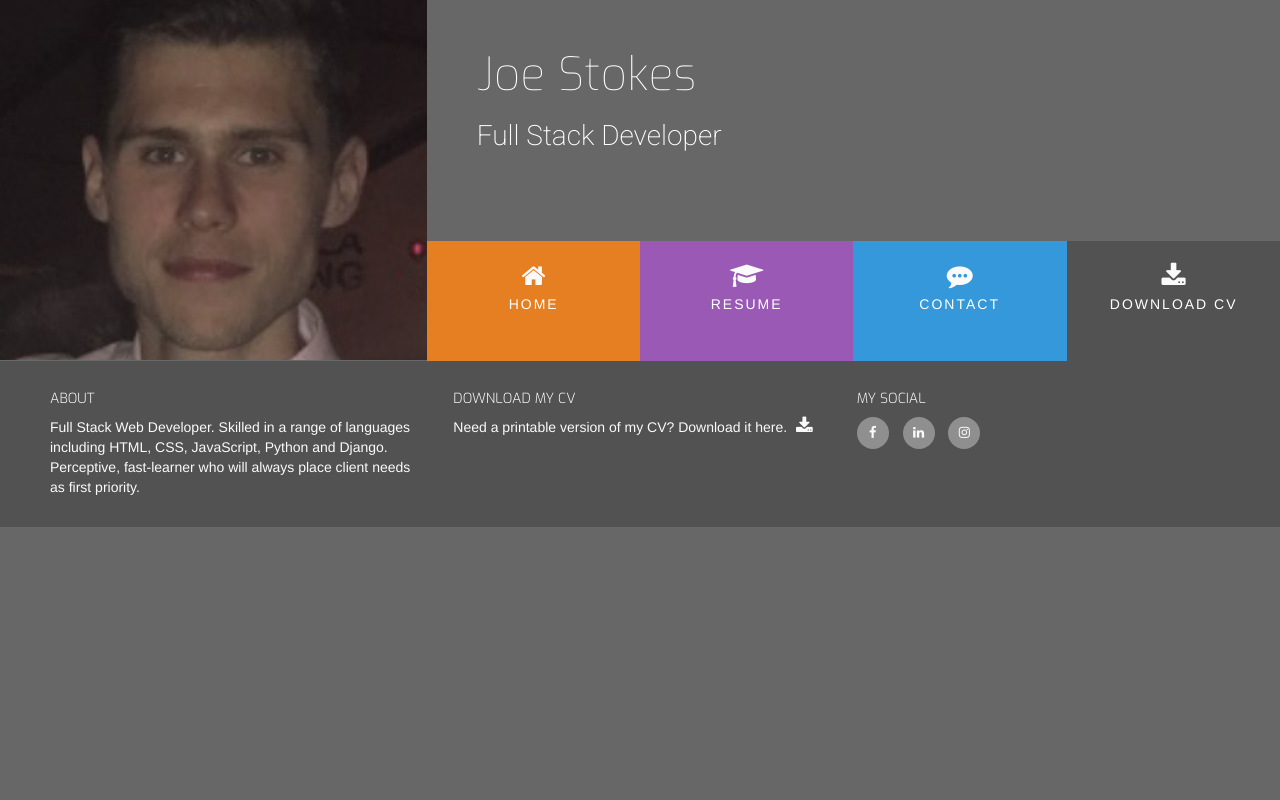
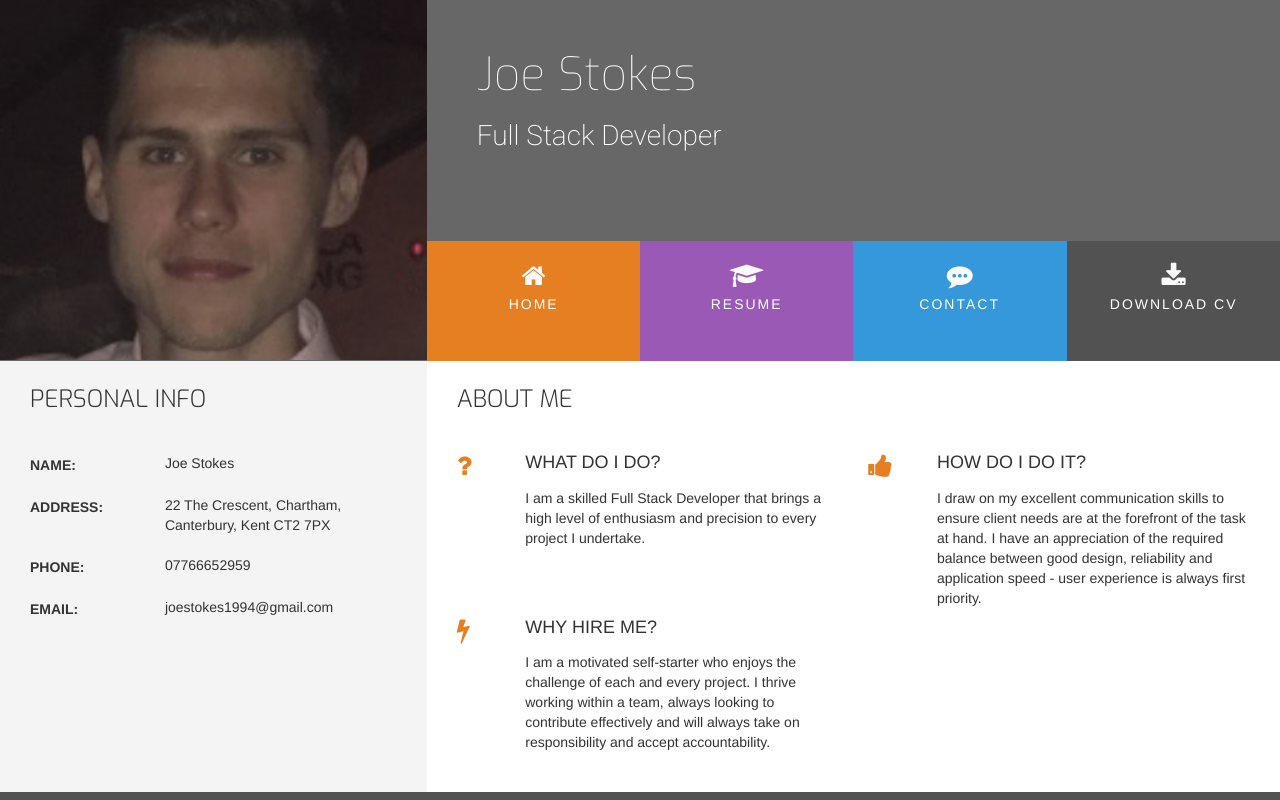
Before and after one commit to jstokes1994/joe-resume, a plain HTML site: page index.html in a window 1280 px wide. Shown: the top 800 px of the page. Drawn offline with nearby package versions, Linux system fonts and the light colour scheme.

Commit message:
fixed error with index page not showing content

```diff
--- a/index.html
+++ b/index.html
@@ -42,6 +42,101 @@
 
     </header>
 
+    <section class="container-fluid">
+        <div class="row row-table">
+            <!--section-column makes it act as a table cell to ensure equal height/width regardless of content -->
+            <div class="col-xs-12 col-sm-12 col-md-4 bg-color-personal-info section-column">
+                <div class="row">
+                    <div class="col-md-12">
+                        <h3 class="section-heading uppercase">Personal Info</h3>
+                    </div>
+
+                </div>
+                <div class="personal-info-item">
+                    <div class="key">
+                        <p class="uppercase">Name:</p>
+                    </div>
+                    <div class="value">
+                        <p>Joe Stokes</p>
+                    </div>
+                </div>
+                <div class="personal-info-item">
+                    <div class="key">
+                        <p class="uppercase">Address:</p>
+                    </div>
+                    <div class="value">
+                        <p>22 The Crescent, Chartham, Canterbury, Kent CT2 7PX</p>
+                    </div>
+                </div>
+                <div class="personal-info-item">
+                    <div class="key">
+                        <p class="uppercase">Phone:</p>
+                    </div>
+                    <div class="value">
+                        <p>07766652959</p>
+                    </div>
+                </div>
+                 <div class="personal-info-item">
+                    <div class="key">
+                        <p class ="uppercase">Email:</p>
+                    </div>
+                    <div class="value">
+                        <p>joestokes1994@gmail.com</p>
+                    </div>
+                </div>
+
+            </div>
+            <div class="col-xs-12 col-sm-12 col-md-8 bg-color-three-reasons section-column">
+                <div class="row">
+                    <div class="col-md-12">
+                        <h3 class="section-heading uppercase">About Me</h3>
+                    </div>
+                </div>
+                <div class="row">
+                    <div class="col-xs-10 col-xs-offset-1 col-sm-offset-0 col-sm-4 col-md-6">
+                        <div class="row">
+                            <div class="col-xs-2 col-sm-2 col-md-2">
+                                <i class="three-reasons-icon fa fa-question" aria-hidden="true"></i>
+                            </div>
+                            <div class="col-xs-10 col-sm-10">
+                                <h4 class="three-reasons-heading uppercase">What do I do?</h4>
+                                <p>
+                                    I am a skilled Full Stack Developer that brings a high level of enthusiasm and precision to every project I undertake.
+                                </p>
+                            </div>
+                        </div>
+                    </div>
+                    <div class="col-xs-10 col-xs-offset-1 col-sm-offset-0 col-sm-4 col-md-6">
+                        <div class="row">
+                            <div class="col-xs-2 col-sm-2 col-md-2">
+                                <i class="three-reasons-icon fa fa-thumbs-up" aria-hidden="true"></i>
+                            </div>
+                            <div class="col-xs-10 col-sm-10">
+                                <h4 class="three-reasons-heading uppercase">How do I do it?</h4>
+                                <p>
+                                    I draw on my excellent communication skills to ensure client needs are at the forefront of the task at hand. I have an appreciation of the required balance between good design, reliability and application speed - user experience is always first priority.
+                                </p>
+                            </div>
+                        </div>
+                    </div>
+                    <div class="col-xs-10 col-xs-offset-1 col-sm-offset-0 col-sm-4 col-md-6">
+                        <div class="row">
+                            <div class="col-xs-2 col-sm-2 col-md-2">
+                                <i class="three-reasons-icon fa fa-bolt" aria-hidden="true"></i>
+                            </div>
+                            <div class="col-xs-10 col-sm-10">
+                                <h4 class="three-reasons-heading uppercase">Why hire me?</h4>
+                                <p>
+                                    I am a motivated self-starter who enjoys the challenge of each and every project. I thrive working within a team, always looking to contribute effectively and will always take on responsibility and accept accountability.
+                                </p>
+                            </div>
+                        </div>
+                    </div>
+
+                </div>
+            </div>
+        </div>
+    </section>
 
     <footer class="container-fluid">
         <div class="row" id="footer-details">
```
